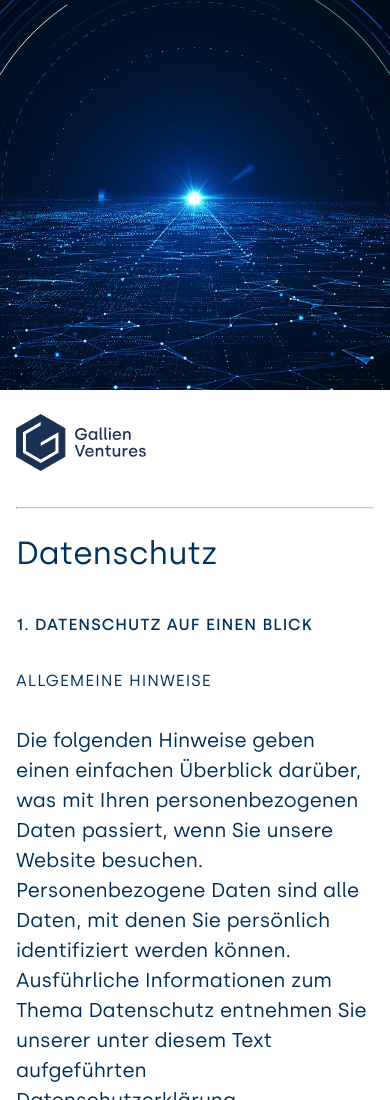
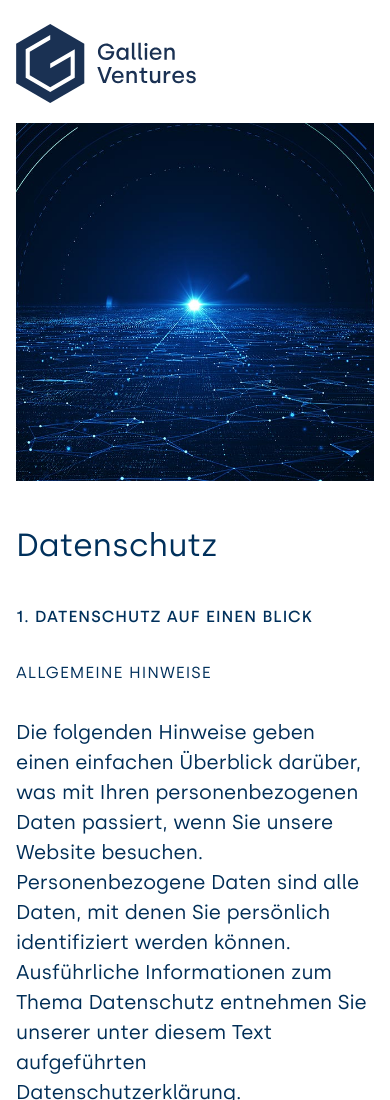
Before and after one commit to gallien/gallien-ventures.com, a plain HTML site: page datenschutz.html in a window 390 px wide. Shown: the top 1100 px of the page. Drawn offline with Linux system fonts and the light colour scheme.

Commit message:
feat: update website

```diff
--- a/datenschutz.html
+++ b/datenschutz.html
@@ -33,7 +33,7 @@
 <body class="privacy">
 
 <div class="viewport">
-    <div class="bg" aria-hidden="true">
+    <div class="bg hidden-mobile" aria-hidden="true">
         <picture>
             <source srcset="assets/images/gallien_ventures_s.jpg 1280w, assets/images/gallien_ventures_m.jpg 1536w, assets/images/gallien_ventures_l.jpg 1920w, assets/images/gallien_ventures_xl.jpg 2560w, assets/images/gallien_ventures_xxl.jpg 3840w" media="(min-width: 640px)">
             <img src="assets/images/gallien_ventures_s.jpg"
@@ -44,8 +44,14 @@
 
     <main class="container" role="main">
         <header>
-            <a href="./"><img src="assets/images/logo.svg" width="130" alt="Logo" /></a>
-            <hr />
+            <a href="./"><img src="assets/images/logo.svg" width="180" alt="Logo" /></a>
+            <picture class="visible-mobile">
+                <source srcset="assets/images/gallien_ventures_s.jpg 1280w, assets/images/gallien_ventures_m.jpg 1536w, assets/images/gallien_ventures_l.jpg 1920w, assets/images/gallien_ventures_xl.jpg 2560w, assets/images/gallien_ventures_xxl.jpg 3840w" media="(min-width: 640px)">
+                <img src="assets/images/gallien_ventures_s.jpg"
+                     srcset="assets/images/gallien_ventures_mobil_xs.jpg 640w, assets/images/gallien_ventures_mobil_s.jpg 1080w, assets/images/gallien_ventures_mobil_m.jpg 1440w, assets/images/gallien_ventures_mobil_l.jpg 2048w"
+                     sizes="100vw" class="w-100" alt="" loading="eager" fetchpriority="high" decoding="async" />
+            </picture>
+            <hr class="hidden-mobile" />
             <h2>Datenschutz</h2>
             <h3>1. Datenschutz auf einen Blick</h3>
             <h4>Allgemeine Hinweise</h4>
```
Also changed, not shown: impressum.html (+9 -3 lines).
